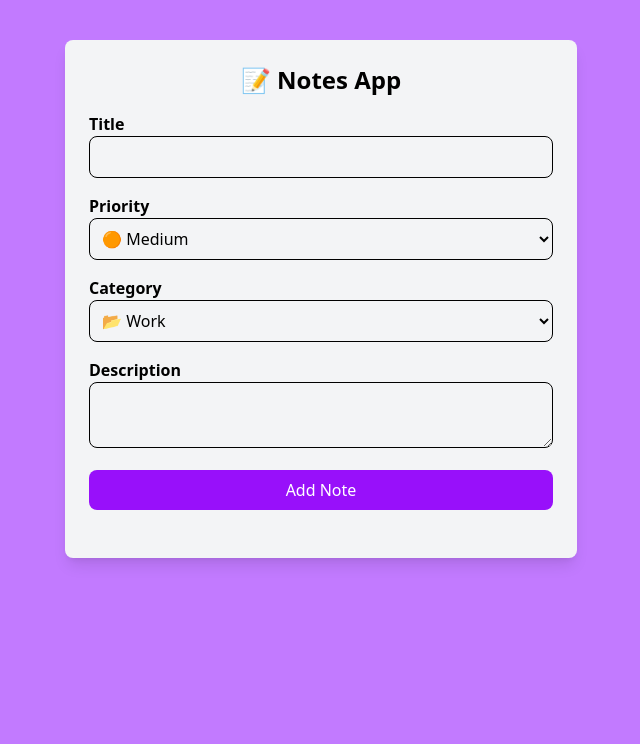
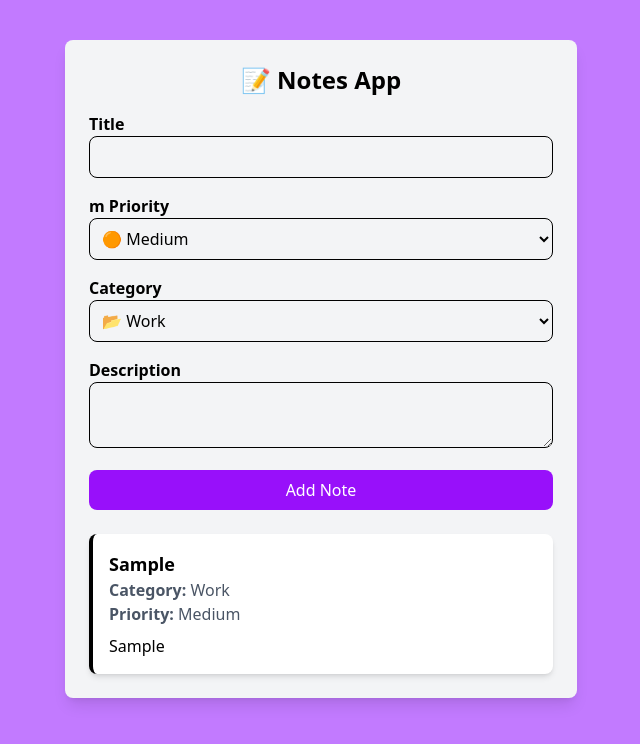
Before and after one commit to SudheeshTD/NoteApp, a React (Vite) app: page / in a window 1280 px wide. Both pictures are taken after typing "Sample", "Sample" into the empty fields and a click on the button "Add Note". Shown: the top 744 px of the page, without its empty margins (319-959 px from the left). Built offline with nearby package versions, Linux system fonts and the light colour scheme.

Commit message:
Able to View Notes

```diff
--- a/src/App.jsx
+++ b/src/App.jsx
@@ -1,5 +1,6 @@
 import { useState } from "react";
 import NoteForm from "./components/NoteForm";
+import NoteList from "./components/NoteList";
 
 const App = () => {
   const [notes, setNotes] = useState([]);
@@ -9,6 +10,7 @@
       <h2 className="text-2xl font-bold mb-4 text-center">📝 Notes App</h2>
 
       <NoteForm notes={notes} setNotes={setNotes} />
+      <NoteList notes={notes} />
     </div>
   );
 };
--- a/src/components/NoteForm.jsx
+++ b/src/components/NoteForm.jsx
@@ -52,7 +52,8 @@
 
       <div className="mb-4">
         <label htmlFor="priority" className="block font-semibold">
-          Priority
+          {" "}
+          m Priority
         </label>
         <select
           name="priority"
--- /dev/null
+++ b/src/components/NoteList.jsx
@@ -0,0 +1,28 @@
+const NoteList = ({ notes }) => {
+  if (notes.length === 0) {
+    return <p className="text-center text-gray-500">No Notes Yet</p>;
+  }
+  return (
+    <div className="space-y-4">
+      {notes.map((note) => (
+        <div
+          key={note.id}
+          className="p-4 bg-white rounded-lg shadow-md border-l-4"
+        >
+          <h3 className="text-lg font-bold">{note.title}</h3>
+          <p className="test-sm text-gray-600">
+            <strong>Category: </strong>
+            {note.category}
+          </p>
+          <p className="test-sm text-gray-600">
+            <strong>Priority: </strong>
+            {note.priority}
+          </p>
+          <p className="mt-2">{note.description}</p>
+        </div>
+      ))}
+    </div>
+  );
+};
+
+export default NoteList;
```
